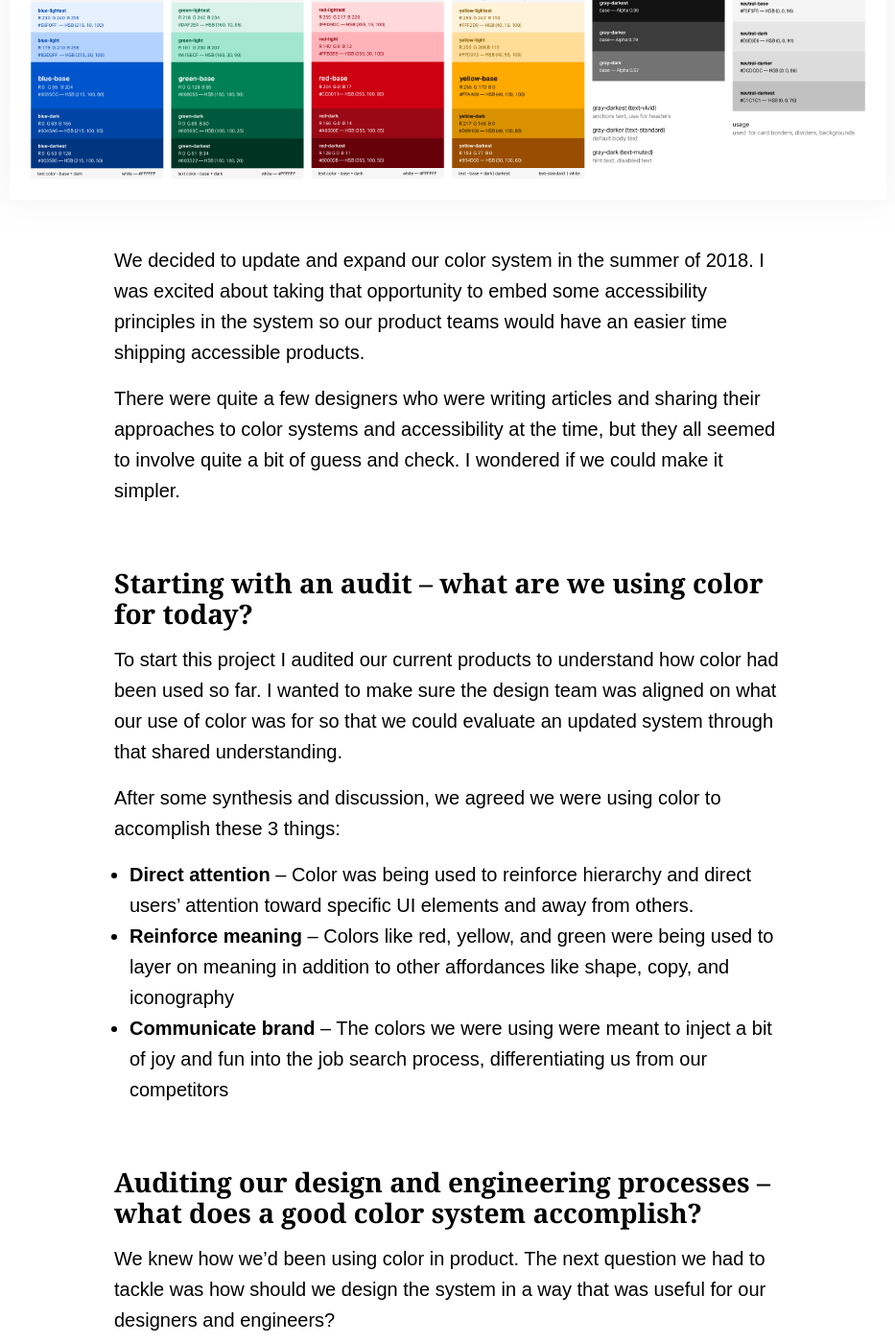
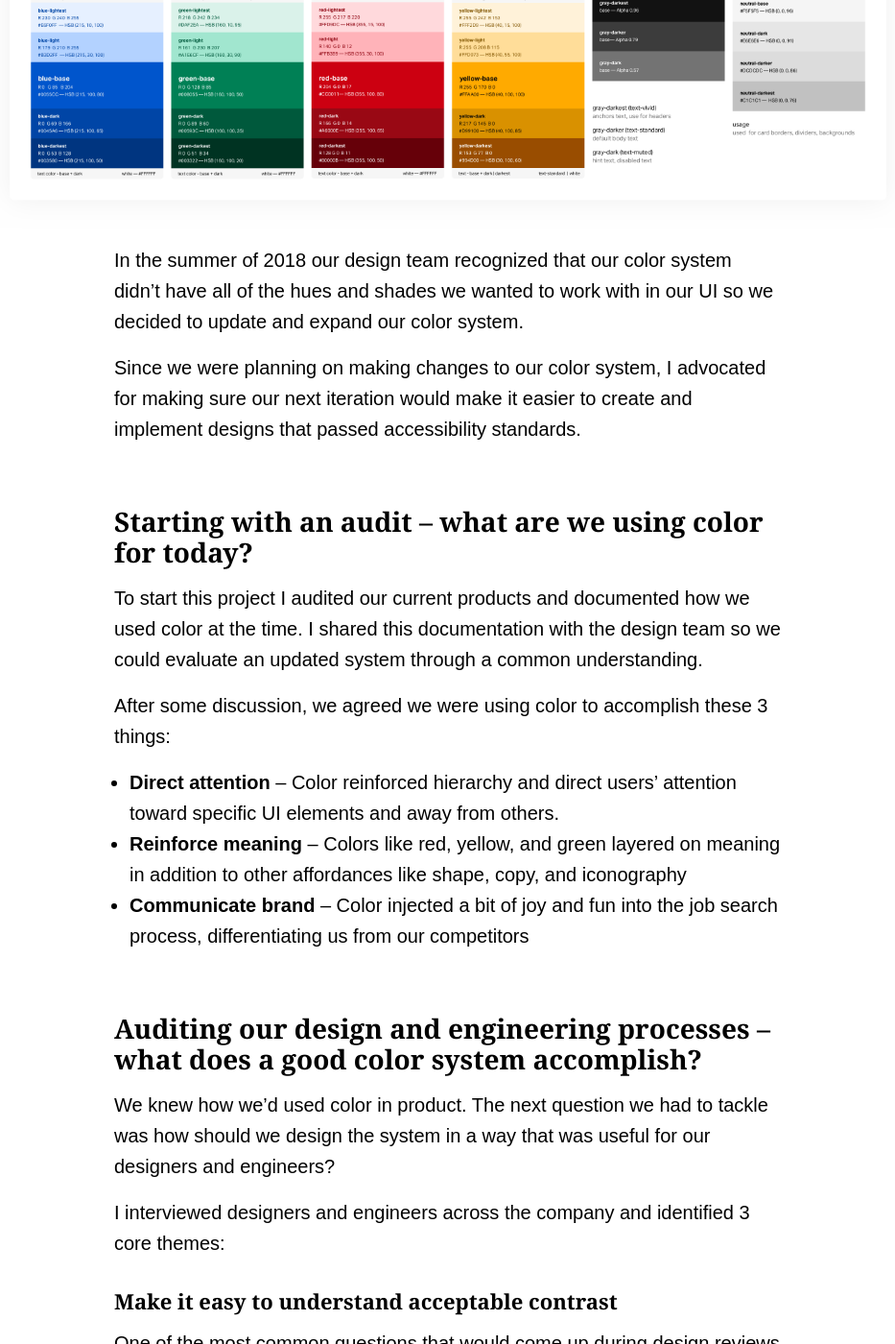
Before and after one commit to bradleyturner/bradleyturner.github.io, a Jekyll site: the page built from _posts/2018-11-15-accessible-colors.markdown, in a window 1280 px wide and 1400 px high, scrolled down 1877 px. Shown: the whole window at 96% size, without its empty margins (173-1106 px from the left). Built offline with Jekyll 4.4.1, drawn with Linux system fonts in a browser that asks for light colours; nearby versions of some CDN libraries; some of the changed text lies outside the part shown.

Commit message:
moar updates

```diff
--- a/_includes/footer.html
+++ b/_includes/footer.html
@@ -1,6 +1,6 @@
 <footer class="site-footer" id="footer">
   <div class="wrapper">
-    <h2 class="page-eyebrow">CONTACT</h2>
+    <h2 class="page-eyebrow">Contact me</h2>
     <span class="page-section-heading"
       >Interested in digging in or learning more? Feel free to get in
       touch.</span
--- a/_layouts/home.html
+++ b/_layouts/home.html
@@ -54,7 +54,7 @@ layout: default
       </li>
     </ul>
     <p>
-      I’ve been the lead designer on a variety of projects, collaborating with
+      I’ve led designer on a variety of projects, collaborating with
       PMs to dig into our challenges and articulate compelling problem
       statements, conducting user research and user testing, and partnering with
       engineers to deliver high quality, accessible experiences.
--- a/_layouts/post.html
+++ b/_layouts/post.html
@@ -22,7 +22,7 @@ layout: default
       <a class="post-wrapper" href="{{ page.previous.url | relative_url }}">
         <div class="post-overview">
           <h3 class="post-link">{{ page.previous.title | escape }}</h3>
-          <span class="post-meta">{{ page.previous.date | date: "%b %Y" }}</span>
+          <span class="post-meta">{{ page.previous.date | date: "%B %Y" }}</span>
           <p class="post-excerpt">{{ page.previous.excerpt }}</p>
         </div>
         <img class="post-image" src="/assets/images/home/{{ page.previous.image }}" />
--- a/_posts/2018-11-15-accessible-colors.markdown
+++ b/_posts/2018-11-15-accessible-colors.markdown
@@ -28,56 +28,52 @@ Throughout my time at Handshake the colors we use in the product have evolved mu
 
 ![Screenshots of the past versions of our color system](/assets/images/color-system/history.png){:class="pop-out-width"}
 
-We decided to update and expand our color system in the summer of 2018. I was excited about taking that opportunity to embed some accessibility principles in the system so our product teams would have an easier time shipping accessible products.
+In the summer of 2018 our design team recognized that our color system didn't have all of the hues and shades we wanted to work with in our UI so we decided to update and expand our color system.
 
-There were quite a few designers who were writing articles and sharing their approaches to color systems and accessibility at the time, but they all seemed to involve quite a bit of guess and check. I wondered if we could make it simpler.
+Since we were planning on making changes to our color system, I advocated for making sure our next iteration would make it easier to create and implement designs that passed accessibility standards.
 
 ## Starting with an audit – what are we using color for today?
 
-To start this project I audited our current products to understand how color had been used so far. I wanted to make sure the design team was aligned on what our use of color was for so that we could evaluate an updated system through that shared understanding.
+To start this project I audited our current products and documented how we used color at the time. I shared this documentation with the design team so we could evaluate an updated system through a common understanding.
 
-After some synthesis and discussion, we agreed we were using color to accomplish these 3 things:
+After some discussion, we agreed we were using color to accomplish these 3 things:
 
-* **Direct attention** – Color was being used to reinforce hierarchy and direct users’ attention toward specific UI elements and away from others.
-* **Reinforce meaning** – Colors like red, yellow, and green were being used to layer on meaning in addition to other affordances like shape, copy, and iconography
-* **Communicate brand** – The colors we were using were meant to inject a bit of joy and fun into the job search process, differentiating us from our competitors
+* **Direct attention** – Color reinforced hierarchy and direct users’ attention toward specific UI elements and away from others.
+* **Reinforce meaning** – Colors like red, yellow, and green layered on meaning in addition to other affordances like shape, copy, and iconography
+* **Communicate brand** – Color injected a bit of joy and fun into the job search process, differentiating us from our competitors
 
 ## Auditing our design and engineering processes – what does a good color system accomplish?
 
-We knew how we’d been using color in product. The next question we had to tackle was how should we design the system in a way that was useful for our designers and engineers?
+We knew how we’d used color in product. The next question we had to tackle was how should we design the system in a way that was useful for our designers and engineers?
 
-I interviewed designers and engineers across the company, synthesized the interviews, and identified 3 core themes:
+I interviewed designers and engineers across the company and identified 3 core themes:
 
 ### Make it easy to understand acceptable contrast
 One of the most common questions that would come up during design reviews in our product development process was “Is that color accessible?”.
 
 ![Illustration showing the inconsistency in our color contrast](/assets/images/color-system/inconsistent-contrast.png)
 
-The underlying question there was actually “Does that combo of background color and foreground text/icon color meet WCAG AA contrast requirements?”. Getting the answer to that question likely required a designer to open up a contrast checking tool and check it manually.
+The underlying question there was actually “Does that combo of background color and foreground text/icon color meet [WCAG AA contrast requirements](https://webaim.org/articles/contrast/#ratio)?”. Getting the answer to that question likely required a designer to open up a contrast checking tool and check it manually.
 
 ### Solve for real use-cases
 One common theme I heard from interviews with engineers was that the color variables we had previously defined didn’t seem to line up with real use-cases.
 
 ![Screenshots of various parts of the product that use color](/assets/images/color-system/product-audit.png)
 
-The previous color stacks we had looked nice as a system, but weren’t consistently used across component variants and states, resulting in many edge cases where we’d end up having to introduce new colors that weren’t part of the system, resulting in fragmented code and designs.
+Our previous color stacks looked nice as a system, but weren’t consistently used across component variants and states, resulting in many edge cases that forced us to introduce new colors that weren’t part of the system. This led to more fragmented code and designs.
 
 ### Allow for evolution
-At this point in Handshake’s design history we didn’t have super intentional brand guidelines or visual design direction. We knew our brand would be evolving and we would need to adjust the colors we used in the future. In an ideal world we could make those adjustments without impacting color contrast in the UI.
+At this point in Handshake’s design history we didn’t have intentional brand guidelines or visual design direction. Our brand would be evolving in the future and we would need to adjust the colors we used. In an ideal world we could make those adjustments without impacting color contrast in the UI.
 
 ## Building our “perfect” color system
 With these themes in mind I sketched out some frameworks of what our ideal system might look like.
 
-We knew we still wanted to support multiple hues and varying levels of darkness for each hue.
+I imagined a world where the you could tell if two colors had high enough contrast simply by looking at the levels of the two colors.
 
-I imagined a world where the level of darkness was related to a specific level of contrast, so the only contrast rules you had to be aware of were based on the levels of the foreground and background, regardless of the hue.
-
-I also wanted the levels to cover all of the levels of darkness we actually needed throughout the UI, eliminating the need for introducing new levels at a later date.
-
-Since we knew future brand updates would likely result in changing the hues we were using, I challenged myself to turn this into a tool that would allow us to do that without needed to do any guess and check work in the future.
+Since future brand updates would likely result in new hues, I challenged myself to turn this into a tool that would allow us to adapt to that without much manual effort.
 
 ### I spent my nights and weekends experimenting and building this tool
-I was so excited about trying to make this tool work I spent the next weekend heads down at a coffee shop, reading about the math used to calculate color contrast, how to convert from one color space to another, and slowly getting closer and closer to having a system that would allow me to put in a contrast level and hues, resulting in colors that all had the same contrast properties.
+I was so excited about trying to make this tool work I spent the next weekend heads down at a coffee shop. I read about the math used to calculate color contrast and how to convert from one color space to another. Eventually I put together a tool that took in contrast levels and hues and output colors that all had the same contrast properties.
 
 ![Illustrations of the different colors models and conversions I learned about](/assets/images/color-system/the-work.png){:class="full-width add-margin"}
 
@@ -85,29 +81,27 @@ Along the way I learned what terms like "relative luminance" meant, how differen
 
 I won't go into all of the details here, but you can check out the presentation I gave on the math and approach [here](https://drive.google.com/file/d/1aVTD3On1uHvmbt_5Okg8OWGd_wvYvvKm/view?usp=sharing).
 
-Once I got the math figured out I needed to actually put together our system using it. There were 3 main questions I needed to answer:
+Next, I used the tool to create our color system. **There were 3 main decisions I needed to make:**
 * How many levels of contrast do we need, and what should those levels be?
 * Which hues do we want to support?
 * How bright do we want the colors to be?
 
 ### Determining necessary levels of contrast
-To determine how many levels of contrast we needed, I took screenshots across the product and converted them to black and white to understand how many levels we were using at the time.
+To determine how many levels of contrast we needed, I took screenshots across the product and converted them to grayscale. This showed me that we were using about 9 levels throughout the product.
 
 ![Grayscale screenshots of various parts of the product that use color](/assets/images/color-system/product-audit-bw.png)
 
-I wanted to minimize the number of levels we were using to make the system simpler, so I tested a few options, mocking up screen with those levels in grayscale. In the end I determined that 9 levels would be sufficient for all of the UI we were supporting.
+### Choosing hues
+Over the previous few months designers had tried using teal, purple, orange, and a few other hues that were not in our current color system.
 
-### Choosing hues
-Over the past few months designs had been wanting to play around with teal, purple, orange, and a few other hues that we didn't have in our current color system.
-
-Since we only had two official brand colors at the time–blue and yellow–I decided to distribute the other hues around our brand colors on a color circle to make sure they were as different from each other as possible.
+Since we only had two official brand colors at the time–blue and yellow–I decided to distribute the additional hues around our brand colors on a color circle to make sure they were as different from each other as possible.
 
 ![Color wheel showing hues](/assets/images/color-system/hues.png){:class="add-margin"}
 
 ### Choosing brightness
-Recalling my initial conversations with the design team that we use color to try to make the product more fun and vibrant to differentiate ourselves from our customers, I first tried to pick the max level of brightness for our system.
+Since we used color to inject some joy and playfulness into our product, I picked the brightest options possible.
 
-After plugging these colors back into our UI, I quickly realized that had some unintentional consequences. Since some colors aren't physically capable of being as bright as others, parts of the UI like the green alert shown below felt like they were unintentionally glowing compared to others.
+Plugging these colors back into our UI surfaced a problem with this approach. Since some colors aren't physically capable of being as bright as others, parts of the UI like the green alert shown appeared to glow compared to others.
 
 ![Color wheel showing hues](/assets/images/color-system/glowing-alert.png){:class="add-margin shadow"}
 
@@ -139,9 +133,15 @@ From previous experience tweaking our color system I knew that implementing thes
 
 When I encountered old UI that used previous 1-off colors or inaccessible color combinations I partnered with the PM and Designer that owned that part of the product to update the UI to use our new color system effectively.
 
-After we implemented the new system we were able to remove an outdated and poorly maintained feature in our product called “High Contrast Mode,” which had created a separate stylesheet for users who had that feature turned on, trying to increase contrast for users with vision problems.
+## The end result included product, system, and process improvements
+When the design team initially decided to expand our color system we were focused on improving our ability to ship the designs we wanted to. By advocating for embedding consistent contrast ratios in the system we ended up with clear rules that made it easy to ship UI with accessible contrast ratios.
 
-This sped up our build times and made it so users with low-vision had a first class experience instead of having to dig into our settings to turn on a toggle that made the product usable for them.
+That system also made it easier for me to update old UI that wasn't accessible, eventually
+allowing us to remove an outdated and poorly maintained feature in our product called “High Contrast Mode”.
+
+This was an old fix for meeting accessibility audits that allowed users to toggle on a separate stylesheet that darkened some colors. Now that the entire product had accessible color combos, users with low-vision had a first class experience instead of having to dig into our settings to turn on a toggle that made the product usable for them.
+
+Removing this outdated feature also removed the need for a duplicated set of stylesheets, speeding up build times for the entire engineering team.
 
 ## Sharing my approach with the accessibility community
 After sharing my approach internally I was encouraged to make a public tool that would allow other design teams to take a similar contrast-first approach to their color picking.
@@ -150,14 +150,12 @@ I picked up my outdated React knowledge and built a minimal version at [contraas
 
 ![Photos showing my presentations](/assets/images/color-system/share-with-community.png){:class="add-margin pop-out-width"}
 
-## There’s plenty of room for improvement
-
 ### The community is taking this further
 Since I worked on this, more designers and engineers in the community have built color systems that put accessibility first and allow for more fine-grained control of the colors you choose.
 
 Most of these systems allow you to vary hue slightly as you change levels to make your chosen colors feel less muddy or muted, which my approach didn't account for.
 
-### Building contrast into color pickers
+### We can make color contrast top of mind for all designers
 In the future, I’d love to see these systems evolve to be embedded in the tools we use today like Sketch and Figma. Instead of needing to trigger a plugin that checks contrast, imagine if our tools told us up front when our UI might be inaccessible for users with vision impairments.
 
 ![Example mockups showing color pickers with color contrast details](/assets/images/color-system/color-pickers.png){:class="add-margin"}
--- a/_posts/2019-12-29-finding-our-focus.markdown
+++ b/_posts/2019-12-29-finding-our-focus.markdown
@@ -63,7 +63,7 @@ In fact, we discovered that 15% of those students never took any action. The res
 
 ## How might we shorten or remove the onboarding flow?
 
-One of the biggest problems the team wanted to solve was removing friction from the onboarding flow so more students would make it to our product in the first place. We knew the experience had been getting more and more bloated over time and were excited about fixing it.
+One of the biggest problems the team wanted to solve was removing friction from the onboarding flow so more students would make it to our product in the first place. We knew the experience became more and more bloated over time and were excited about fixing it.
 
 <div class="reflection">
   <span class="page-eyebrow">Reflection</span>
```
